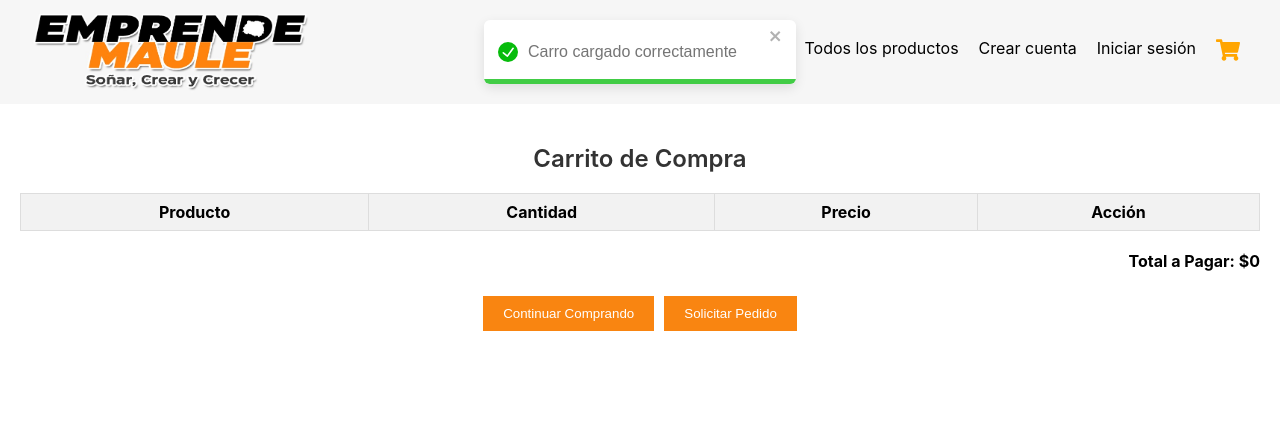
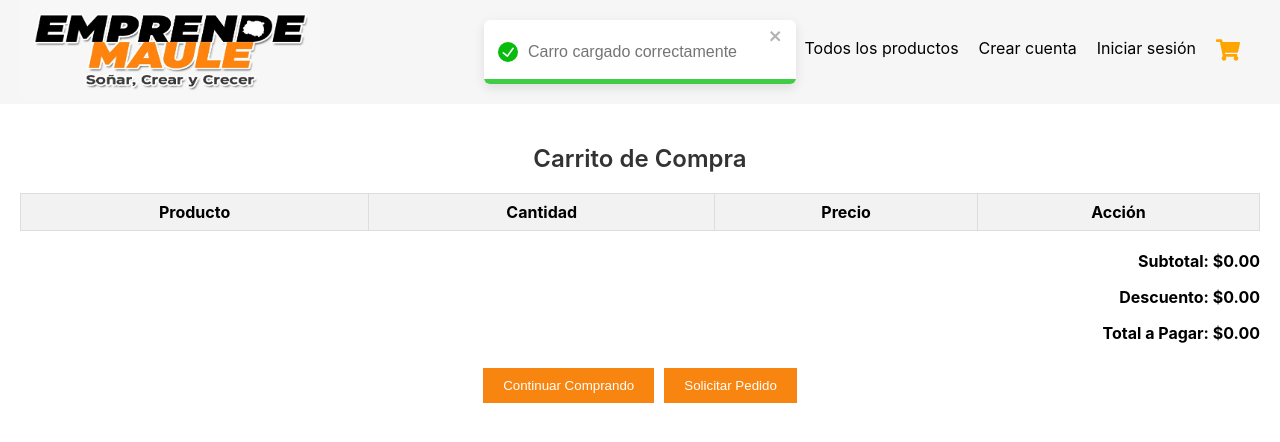
Before and after one commit to jose-sepulveda/Emprende-Maule, a React (Create React App) app in the folder Front/: page /carrito in a window 1280 px wide. Shown: the top 442 px of the page. Built offline with nearby package versions, Linux system fonts and the light colour scheme.

Commit message:
descuento en carrito implementado

```diff
--- a/Front/src/components/Carrito.js
+++ b/Front/src/components/Carrito.js
@@ -23,7 +23,6 @@ const Carrito = () => {
                 toast.success('Productos del carrito obtenidos correctamente');
             } else {
                 const carroLocal = JSON.parse(localStorage.getItem('carritoLocal')) || [];
-                console.log(carroLocal)
                 setCarros_productos(carroLocal)
                 toast.success('Carro cargado correctamente')
             }
@@ -33,8 +32,37 @@ const Carrito = () => {
         }
     }
 
+    const calcularPrecioConDescuento = (precio, descuento) => {
+        if (!precio || typeof descuento === 'undefined') return precio || 0;
+        return descuento > 0 ? precio - (precio * descuento) / 100 : precio;
+    };
+
+    const setSubtotal = () => {
+        return carrosProductos.reduce((subtotal, item) => {
+            const precio = item.producto.precio_producto;
+            const cantidad = item.cantidad
+            return subtotal + precio * cantidad;
+        }, 0);
+    };
+
     const setTotal = () => {
-        return carrosProductos.reduce((total, item) => total + item.subtotal, 0);
+        return carrosProductos.reduce((total, item) => {
+            const producto = item.producto;
+            const precio = producto?.precio_producto || 0;
+            const descuento = producto?.descuento || 0;
+
+            const precioConDescuento = calcularPrecioConDescuento(precio, descuento);
+            return total + precioConDescuento * (item.cantidad || 1);
+        }, 0);
+    };
+
+    const setDescuento = () => {
+        const subtotalSinDescuento = carrosProductos.reduce(
+            (subtotal, item) => subtotal + item.producto.precio_producto * item.cantidad,
+            0
+        );
+        const totalConDescuento = setTotal();
+        return subtotalSinDescuento - totalConDescuento;
     };
 
     const handleContinueShoping = () => {
@@ -46,16 +74,18 @@ const Carrito = () => {
             const idCliente = localStorage.getItem('id');
             if (idCliente) {
                 await deleteCarroProductos(idCarroProducto);
-                cargarCarroProductos();
-                toast.success('Producto eliminado del carrito correctamente')
+                await cargarCarroProductos();
+                toast.success('Producto eliminado del carrito correctamente');
             } else {
-                const carroLocal = carrosProductos.filter(item => item.id_carro_productos !== idCarroProducto);
+                const carroLocal = carrosProductos.filter(
+                    (item) => item.id_carro_productos !== idCarroProducto
+                );
                 localStorage.setItem('carroLocal', JSON.stringify(carroLocal));
                 setCarros_productos(carroLocal);
             }
         } catch (error) {
-            console.error('Error al eliminar el producto del carrito', error);
-            toast.success('Error al eliminar el producto del carrito')
+            console.error('Error al eliminar el producto del carrito:', error);
+            toast.error('Error al eliminar el producto del carrito');
         }
     }
 
@@ -146,7 +176,7 @@ const Carrito = () => {
                     carroProductos.cantidad
                     )}
                 </td>
-                <td>${carroProductos.producto.precio_producto}</td>
+                <td>${carroProductos.producto.precio_producto.toFixed(2)}</td>
                 <td>
                     {editIndex === index ? (
                     <button onClick={() => handleUpdateProducto(carroProductos)}>Guardar</button>
@@ -159,8 +189,11 @@ const Carrito = () => {
             ))}
             </tbody>
         </table>
+
         <div className="total">
-            <span>Total a Pagar: ${setTotal()}</span>
+            <p>Subtotal: ${setSubtotal().toFixed(2)}</p>
+            <p>Descuento: ${setDescuento().toFixed(2)}</p>
+            <p><strong>Total a Pagar: ${setTotal().toFixed(2)}</strong></p>
         </div>
         <div className="buttons">
             <button className="continue-shopping" onClick={handleContinueShoping}>Continuar Comprando</button>
--- a/Front/src/components/ProductoIndividual.js
+++ b/Front/src/components/ProductoIndividual.js
@@ -137,8 +137,6 @@ const ProductoIndividual = () => {
               cod_producto: producto.cod_producto,
             };
 
-            console.log(carro)
-
             await newCarro(carro);
 
             setStockDisponible(stockDisponible - cantidad);
@@ -155,7 +153,7 @@ const ProductoIndividual = () => {
               productoEnCarrito.subtotal += producto.precio_producto * cantidad;
             } else {
               carritoLocal.push({
-                id_carro_productos: new Date().getTime(), // ID temporal
+                id_carro_productos: new Date().getTime(),
                 producto: {
                   nombre_producto: producto.nombre_producto,
                   precio_producto: producto.precio_producto
```
Also changed, not shown: 2 other files (tests, documents, lock files or other folders).
